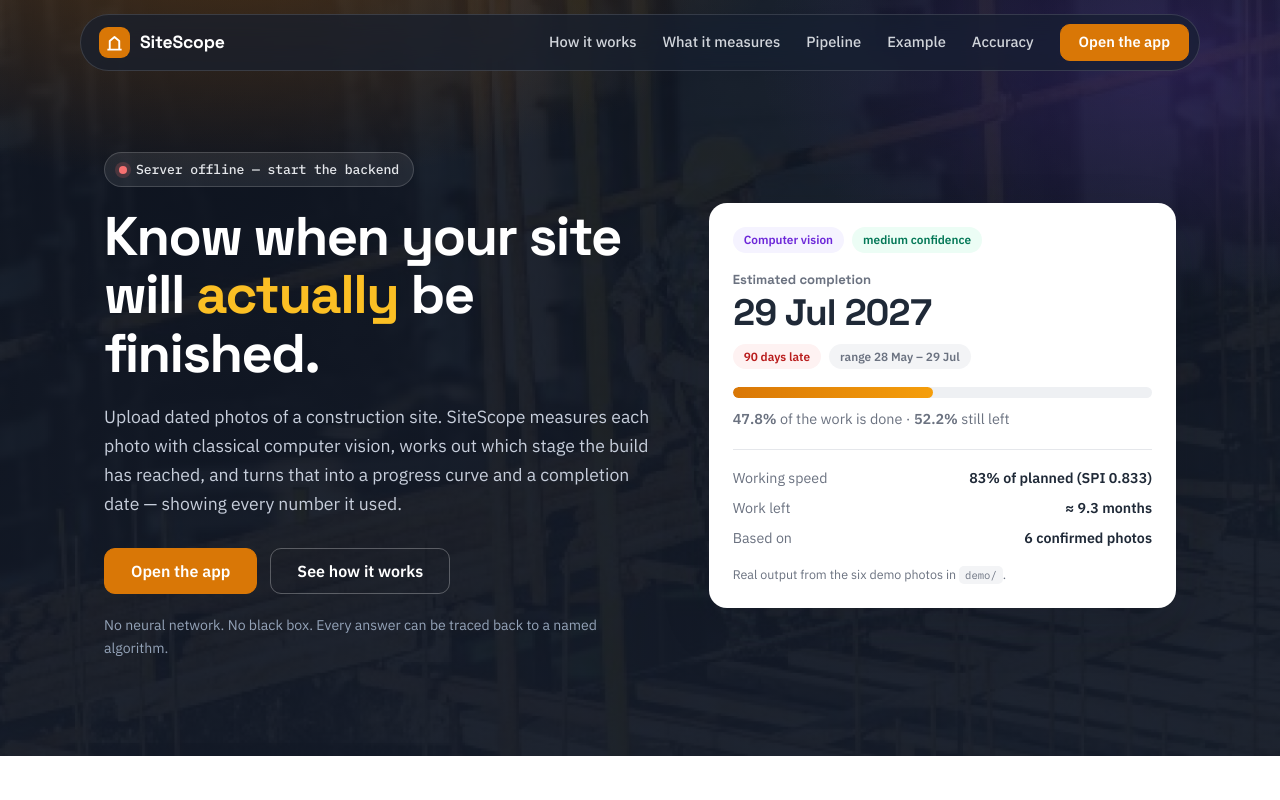
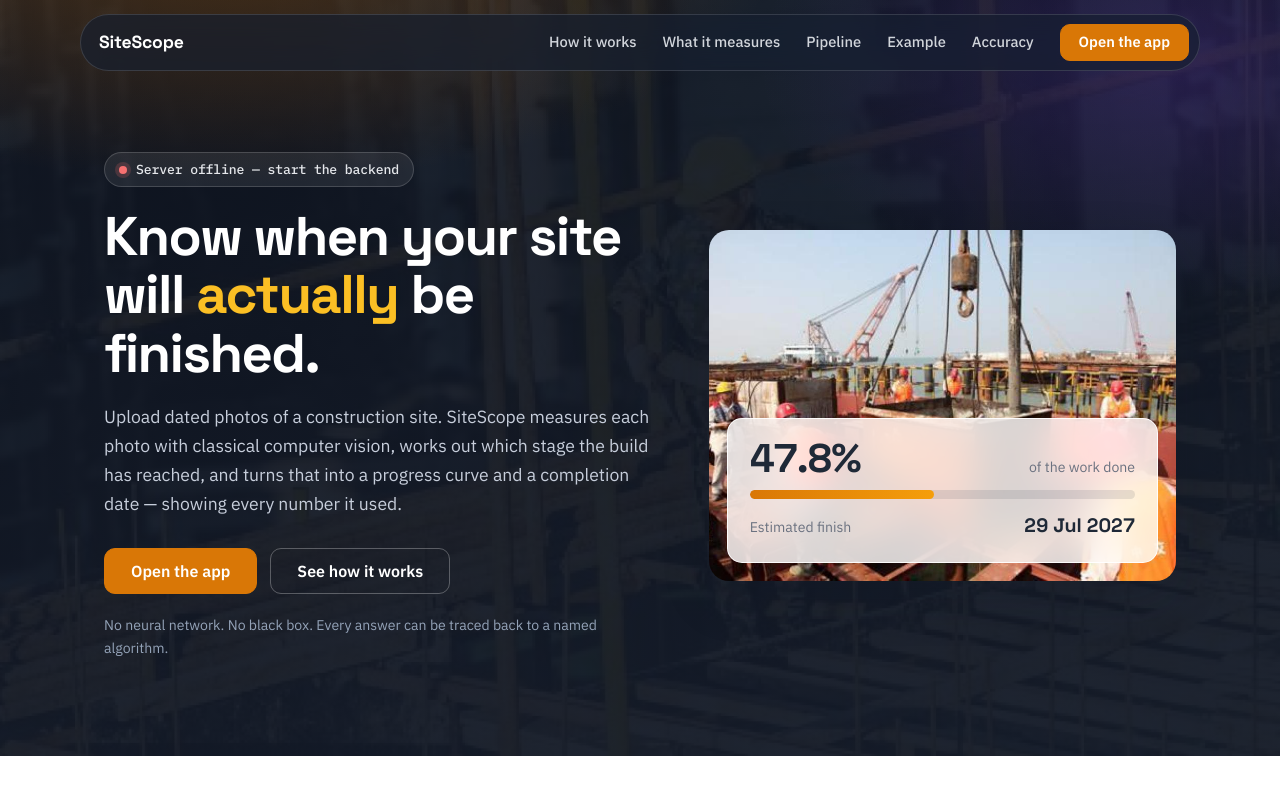
Before and after one commit to YashParmar081005/cv-project-SiteScope, a website: page frontend/index.html in a window 1280 px wide. Shown: the top 800 px of the page. Drawn offline with Linux system fonts and the light colour scheme; no server answers.

Commit message:
Light glass navbar, text-only wordmark, simpler hero visual
- The app's top bar was a black band across a pale page. It is now a
  light frosted-glass pill: transparent around it so the page scrolls
  behind, with a solid fallback where backdrop-filter is unsupported.
- Drop the logo mark everywhere and keep the "SiteScope" wordmark alone,
  in the app bar, the sign-in card and the landing nav.
- Replace the dense hero card (SPI, work left, photo count) with a real
  site photo and a frosted panel carrying only the two numbers that
  matter. The detail it used to show already appears in full in the
  worked-example section further down.
- Remove the CSS left dead by the above.

Tests: 2 Playwright end-to-end tests pass; landing page loads clean.

Co-Authored-By: Claude Opus 5 <noreply@anthropic.com>

```diff
--- a/frontend/css/landing.css
+++ b/frontend/css/landing.css
@@ -64,7 +64,6 @@ code { font-family: var(--font-mono); font-size: .85em; background: #f3f4f6; pad
 .nav.scrolled .nav-inner { background: rgba(14, 20, 32, .93); border-color: rgba(255, 255, 255, .09); box-shadow: 0 10px 34px rgba(0, 0, 0, .3); }
 .logo { display: flex; align-items: center; gap: 10px; color: #fff; font-family: var(--font-display); font-weight: 700; font-size: 1.1rem; letter-spacing: -.01em; }
 .logo:hover { text-decoration: none; }
-.logo-mark { width: 31px; height: 31px; border-radius: 9px; background: var(--accent); display: grid; place-items: center; flex: none; }
 .nav-links { margin-left: auto; display: flex; align-items: center; gap: 26px; }
 .nav-links > a:not(.btn) { color: #d1d5db; font-size: .92rem; font-weight: 500; }
 .nav-links > a:not(.btn):hover { color: #fff; text-decoration: none; }
@@ -114,25 +113,28 @@ code { font-family: var(--font-mono); font-size: .85em; background: #f3f4f6; pad
 .cta-center { justify-content: center; }
 .note { margin-top: 20px; font-size: .88rem; color: #94a3b8; }
 
-.hero-card { background: #fff; color: var(--ink); border-radius: 18px; padding: 24px; box-shadow: var(--shadow-lg); }
-.hc-head { display: flex; gap: 8px; flex-wrap: wrap; margin-bottom: 16px; }
-.chip { display: inline-flex; align-items: center; padding: 3px 11px; border-radius: 999px; font-size: .74rem; font-weight: 700; white-space: nowrap; }
-.chip-cv { background: #f5f3ff; color: #6d28d9; }
-.chip-ok { background: #ecfdf5; color: var(--green); }
-.chip-bad { background: #fef2f2; color: #b91c1c; }
-.chip-soft { background: #f3f4f6; color: var(--muted); }
-.hc-label { font-size: .82rem; color: var(--muted); font-weight: 600; }
-.hc-big { font-size: 2.3rem; font-weight: 800; letter-spacing: -.025em; line-height: 1.15; margin-top: 2px; }
-.hc-badges { display: flex; gap: 8px; flex-wrap: wrap; margin-top: 10px; }
-.hc-bar { height: 11px; background: #eef0f3; border-radius: 99px; overflow: hidden; margin-top: 18px; }
-.hc-bar span { display: block; height: 100%; background: linear-gradient(90deg, var(--accent), #f59e0b); border-radius: 99px;
-  transform-origin: left; animation: grow 1.1s cubic-bezier(.2, .7, .3, 1) both; }
-@keyframes grow { from { transform: scaleX(0); } }
-.hc-sub { margin-top: 9px; font-size: .9rem; color: var(--muted); }
-.hc-facts { display: grid; grid-template-columns: auto 1fr; gap: 7px 18px; margin-top: 18px; padding-top: 16px; border-top: 1px solid var(--line); font-size: .89rem; }
-.hc-facts dt { color: var(--muted); }
-.hc-facts dd { font-weight: 600; text-align: right; }
-.hc-foot { margin-top: 15px; font-size: .78rem; color: var(--muted); }
+/* hero visual: a real site photo with the one number that matters frosted over it */
+.shot { margin: 0; position: relative; border-radius: 20px; overflow: hidden; box-shadow: var(--shadow-lg); }
+.shot img { width: 100%; height: 100%; max-height: 460px; object-fit: cover; display: block; }
+.shot figcaption {
+  position: absolute; left: 18px; right: 18px; bottom: 18px;
+  display: flex; flex-direction: column; gap: 11px; padding: 20px 22px; border-radius: 15px;
+  background: rgba(255, 255, 255, .82);
+  -webkit-backdrop-filter: blur(18px) saturate(180%);
+  backdrop-filter: blur(18px) saturate(180%);
+  border: 1px solid rgba(255, 255, 255, .9); color: var(--ink);
+}
+.shot-top, .shot-bot { display: flex; align-items: baseline; justify-content: space-between; gap: 12px; }
+.shot-pct { font-family: var(--font-display); font-size: 2.5rem; font-weight: 700; letter-spacing: -.03em;
+  line-height: 1; font-variant-numeric: tabular-nums; }
+.shot-cap { font-size: .88rem; color: var(--muted); }
+.shot-date { font-family: var(--font-display); font-size: 1.22rem; font-weight: 700; font-variant-numeric: tabular-nums; }
+.shot-bar { display: block; height: 9px; background: rgba(17, 24, 39, .1); border-radius: 99px; overflow: hidden; }
+.shot-bar span { display: block; height: 100%; background: linear-gradient(90deg, var(--accent), #f59e0b);
+  border-radius: 99px; transform-origin: left; animation: grow 1.1s cubic-bezier(.2, .7, .3, 1) both; }
+@supports not ((backdrop-filter: blur(1px)) or (-webkit-backdrop-filter: blur(1px))) {
+  .shot figcaption { background: #fff; }
+}
 
 @media (max-width: 920px) {
   .hero { padding: 124px 0 64px; }
@@ -260,11 +262,11 @@ code { font-family: var(--font-mono); font-size: .85em; background: #f3f4f6; pad
 }
 
 /* ── typography: display face on the numbers, mono on the technical labels ── */
-.hc-big, .anum, .hc-label { font-family: var(--font-display); }
+.anum { font-family: var(--font-display); }
 .kicker, .status, .pipe-out, .mfoot { font-family: var(--font-mono); }
 .kicker { letter-spacing: .08em; font-weight: 500; }
 .status { font-weight: 500; letter-spacing: -.01em; }
-.hc-facts dd, .anum, .hc-big { font-variant-numeric: tabular-nums; }
+.anum, .shot-pct, .shot-date { font-variant-numeric: tabular-nums; }
 .btn { font-family: var(--font); }
 
 /* ── real photos: phase examples and the worked timeline ── */
--- a/frontend/index.html
+++ b/frontend/index.html
@@ -13,12 +13,7 @@
 
 <header class="nav" id="nav">
   <div class="nav-inner">
-    <a class="logo" href="#top">
-      <span class="logo-mark" aria-hidden="true">
-        <svg width="19" height="19" viewBox="0 0 24 24" fill="none" stroke="#fff" stroke-width="2.4" stroke-linejoin="round"><path d="M3 21h18M6 21V10l6-5 6 5v11"/></svg>
-      </span>
-      SiteScope
-    </a>
+    <a class="logo" href="#top">SiteScope</a>
 
     <button class="nav-toggle" id="nav-toggle" type="button" aria-expanded="false" aria-controls="nav-links" aria-label="Open menu">
       <span></span><span></span><span></span>
@@ -55,26 +50,15 @@
         <p class="note">No neural network. No black box. Every answer can be traced back to a named algorithm.</p>
       </div>
 
-      <div class="hero-card reveal">
-        <div class="hc-head">
-          <span class="chip chip-cv">Computer vision</span>
-          <span class="chip chip-ok">medium confidence</span>
-        </div>
-        <p class="hc-label">Estimated completion</p>
-        <p class="hc-big">29 Jul 2027</p>
-        <div class="hc-badges">
-          <span class="chip chip-bad">90 days late</span>
-          <span class="chip chip-soft">range 28 May – 29 Jul</span>
-        </div>
-        <div class="hc-bar"><span style="width:47.8%"></span></div>
-        <p class="hc-sub"><b>47.8%</b> of the work is done · <b>52.2%</b> still left</p>
-        <dl class="hc-facts">
-          <dt>Working speed</dt><dd>83% of planned (SPI 0.833)</dd>
-          <dt>Work left</dt><dd>≈ 9.3 months</dd>
-          <dt>Based on</dt><dd>6 confirmed photos</dd>
-        </dl>
-        <p class="hc-foot">Real output from the six demo photos in <code>demo/</code>.</p>
-      </div>
+      <figure class="shot reveal">
+        <img src="img/hero-card.jpg" alt="A construction site with cranes and exposed reinforcement bars"
+             width="900" height="675">
+        <figcaption>
+          <span class="shot-top"><b class="shot-pct">47.8%</b><span class="shot-cap">of the work done</span></span>
+          <span class="shot-bar"><span style="width:47.8%"></span></span>
+          <span class="shot-bot"><span class="shot-cap">Estimated finish</span><b class="shot-date">29 Jul 2027</b></span>
+        </figcaption>
+      </figure>
     </div>
   </section>
 
--- a/frontend/js/app.js
+++ b/frontend/js/app.js
@@ -19,9 +19,7 @@ let renderToken = 0;
 
 const topbar = () => html`
   <header class="topbar"><div class="inner">
-    <a class="brand" href="#/"><span class="brand-mark">
-      <svg width="18" height="18" viewBox="0 0 24 24" fill="none" stroke="#fff" stroke-width="2.4" stroke-linejoin="round" aria-hidden="true"><path d="M3 21h18M6 21V10l6-5 6 5v11"/></svg>
-    </span>SiteScope</a>
+    <a class="brand" href="#/">SiteScope</a>
     <span class="user">${state.user.name}</span>
     <a class="btn small" href="index.html">Home</a>
     <button type="button" class="btn small" id="logout">Sign out</button>
--- a/frontend/js/pages/login.js
+++ b/frontend/js/pages/login.js
@@ -8,9 +8,7 @@ export async function render(el, { state }) {
     setHTML(el, html`
       <div class="center">
         <form class="card login" id="auth-form" novalidate style="display:flex;flex-direction:column;gap:14px">
-          <div class="brand"><span class="brand-mark">
-            <svg width="18" height="18" viewBox="0 0 24 24" fill="none" stroke="#fff" stroke-width="2.4" stroke-linejoin="round" aria-hidden="true"><path d="M3 21h18M6 21V10l6-5 6 5v11"/></svg>
-          </span>SiteScope</div>
+          <div class="brand">SiteScope</div>
           <p class="muted" style="text-align:center">Estimate when a construction project will finish — from site photos.</p>
           <h2>${mode === "login" ? "Sign in" : "Create account"}</h2>
           <div id="form-error"></div>
```
Also changed, not shown: frontend/css/style.css (+19 -9 lines), frontend/img/hero-card.jpg (added).
